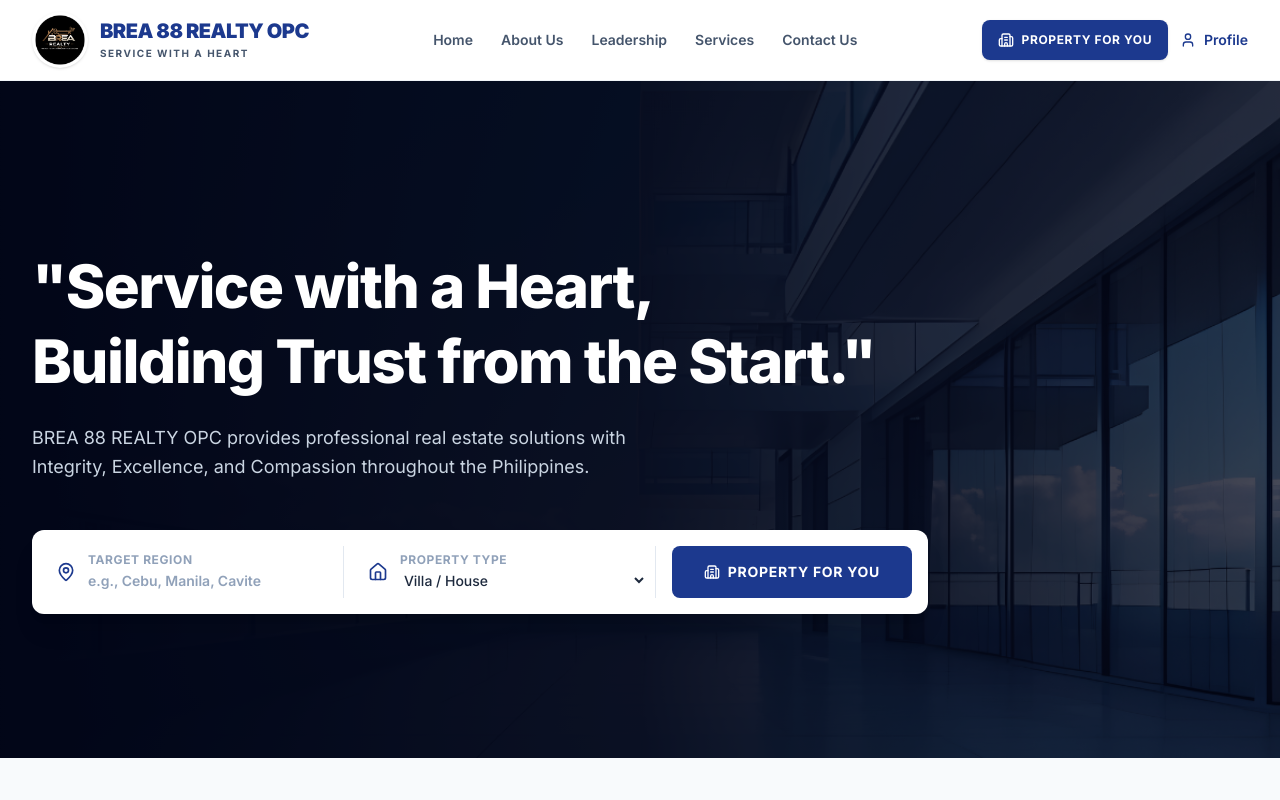
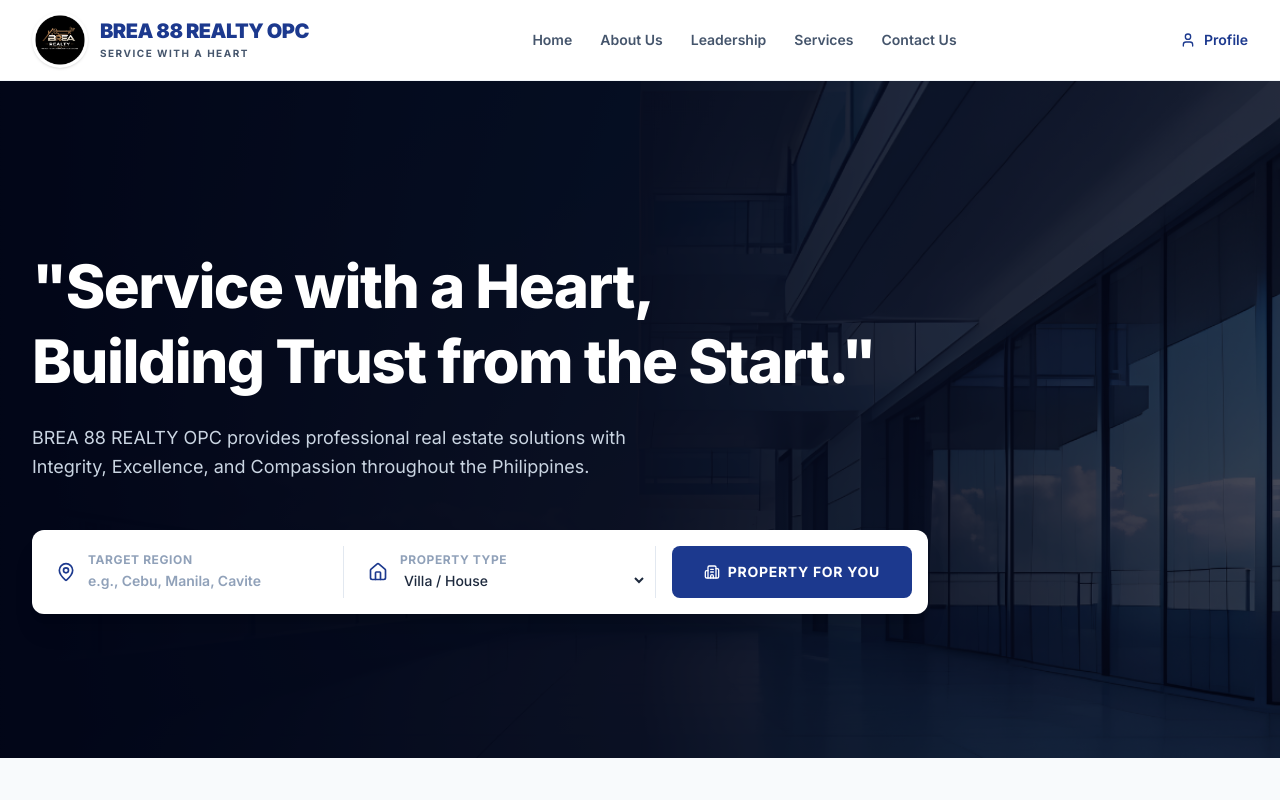
Before and after one commit to cylexnoe/brea88, a Next.js app in the folder brea88/: page / in a window 1280 px wide. Shown: the top 800 px of the page. Built offline with nearby package versions, Linux system fonts and the light colour scheme.

Commit message:
Update page.tsx

```diff
--- a/brea88/src/app/page.tsx
+++ b/brea88/src/app/page.tsx
@@ -178,15 +178,6 @@ export default function HomePage() {
 
             {/* DESKTOP ACTIONS */}
             <div className="hidden items-center gap-3 lg:flex">
-
-              {/* PROPERTY FOR YOU */}
-              <a
-                href="/marketplace"
-                className="inline-flex items-center gap-2 whitespace-nowrap rounded-lg bg-blue-900 px-4 py-3 text-xs font-bold uppercase tracking-wider text-white shadow-sm transition hover:bg-blue-800"
-              >
-                <Building2 className="h-4 w-4" />
-                Property For You
-              </a>
 
               {/* PROFILE */}
               <a
```
